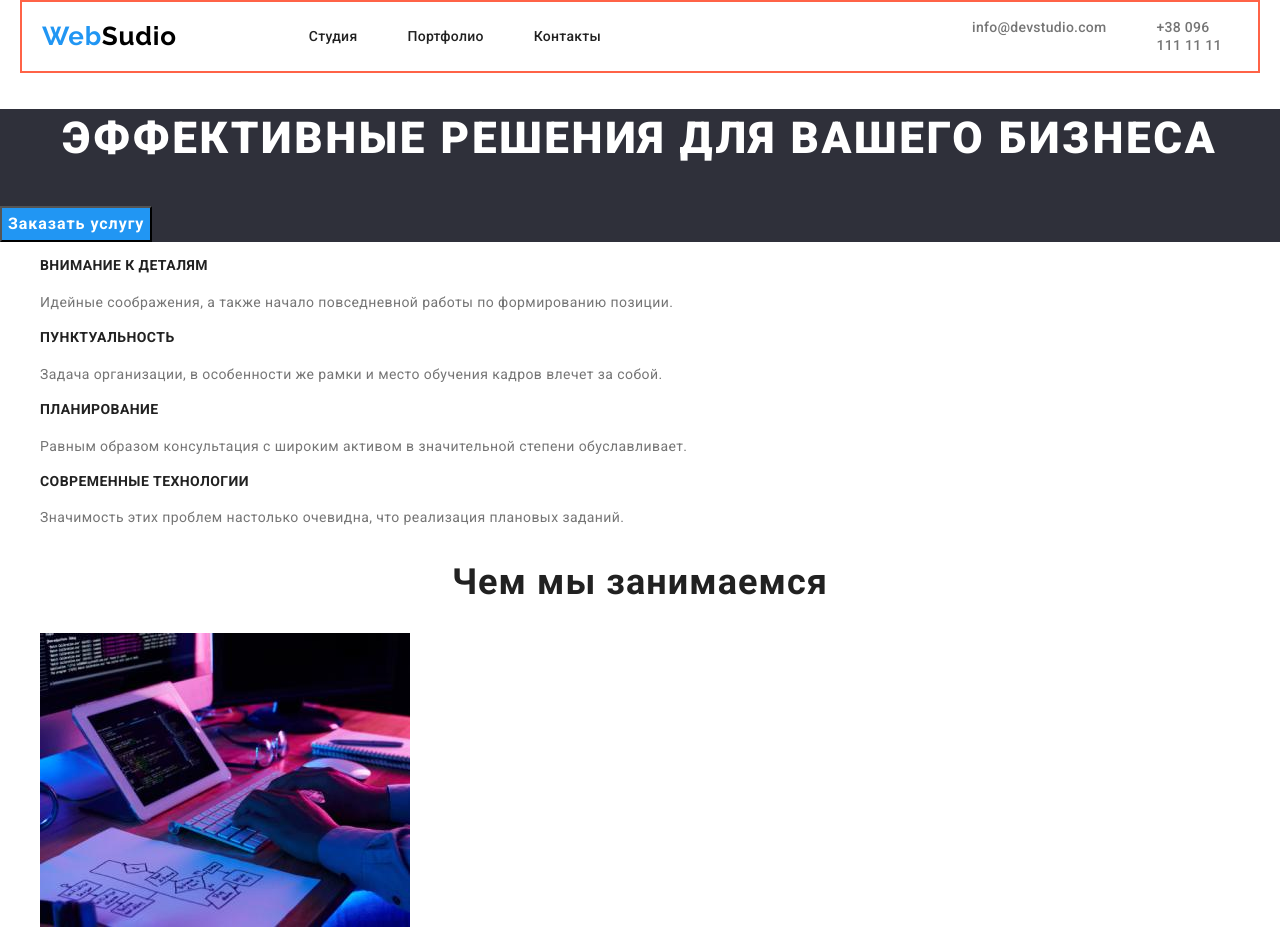
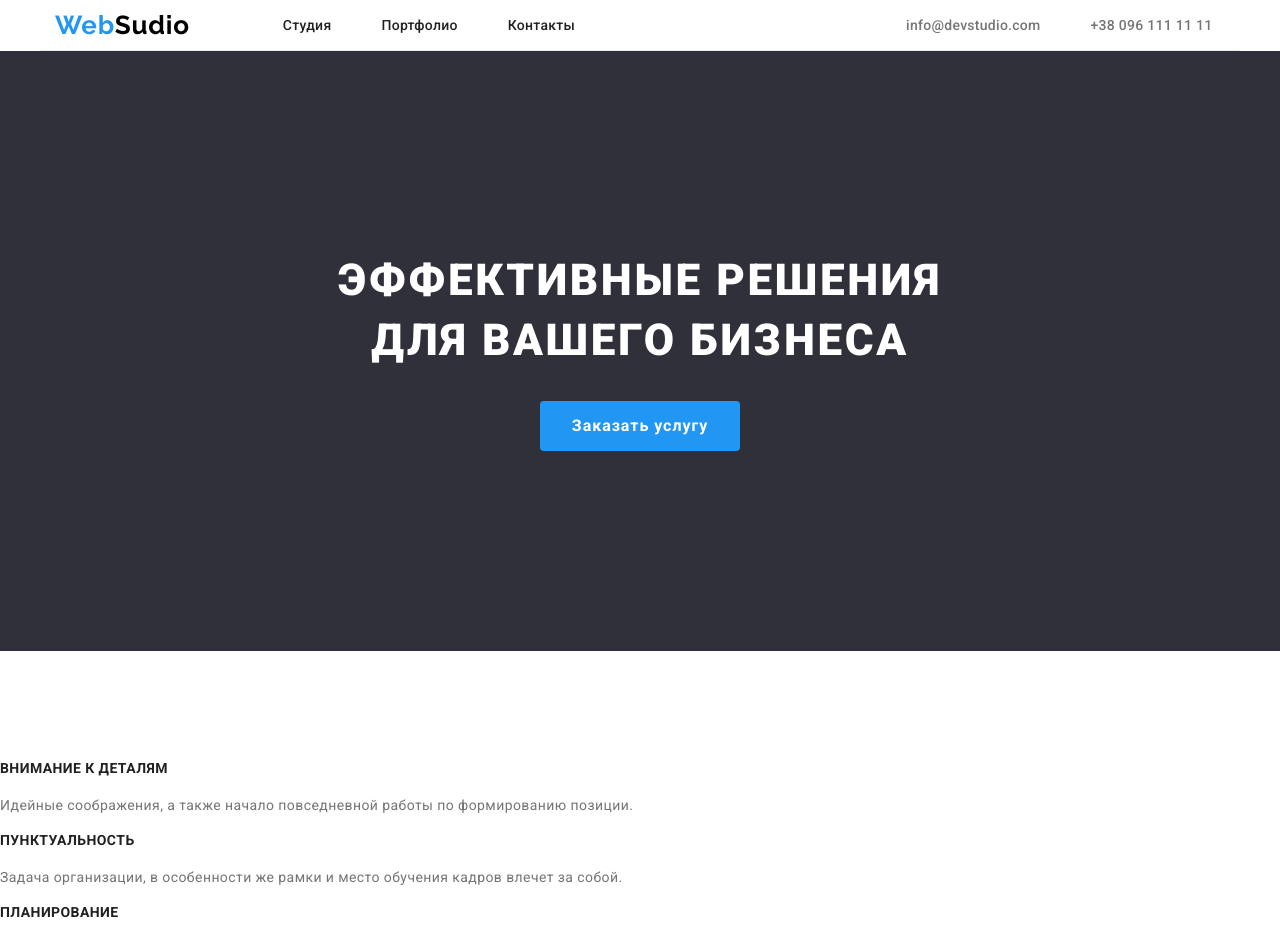
Before and after one commit to VladimirKoshovec/goit-markup-hw-03, a plain HTML site: page index.html in a window 1280 px wide. Shown: the top 927 px of the page. Drawn offline with nearby package versions, Linux system fonts and the light colour scheme.

Commit message:
block+flex1

```diff
--- a/css/styles.css
+++ b/css/styles.css
@@ -31,6 +31,23 @@
 /*all list decoration*/
 .listnone {
        list-style: none;
+       margin-left: 0;
+       padding: 0;
+}
+/*---------------------------CONTAINER----------------------*/
+.container {
+    display: block;
+    width: 1200px;
+    margin: 0 auto;
+    padding-left: 15px;
+    padding-right: 15px;
+
+}
+
+.section{
+    display: block;
+    padding-top: 94px;
+    padding-bottom: 94px;
 }
 
 /*---------------------------/GLOBAL----------------------*/
@@ -39,16 +56,6 @@ body {
     font-family: Roboto, sans-serif;
     color: var(--brandgray);
     font-weight: 400;
-}
-
-/*---------------------------CONTAINER----------------------*/
-.container{
-    display: block;
-    width: 1240px;
-    margin: 0 auto;
-    padding-left: 20px;
-    padding-right: 20px;
-    border: 2px solid tomato;
 }
 
 /*---------------------------HEADER----------------------*/
@@ -77,9 +84,10 @@ body {
 /*nav*/
 
 .nav-main{
-        display: flex;
-        font-weight: 500;
-        margin-left: 92px;
+    font-weight: 500;
+
+    display: flex;
+    margin-left: 93px;
 }
 
 .nav-main > .nav-item:not(:last-child){
@@ -87,8 +95,9 @@ body {
 }
 
 .nav-adres{
+    font-weight: 500;
+
     display: flex;
-    font-weight: 500;
     margin-left: 331px;
 }
 
@@ -118,12 +127,25 @@ body {
     color: var(--brandblue);
 }
 
+
+.pagehader{
+    border-bottom: 1px solid #ECECEC;
+}
+
 /*---------------------------/HEADER----------------------*/
 
 /*---------------------------MAIN----------------------*/
-/*hero*/
+
+/*---------------------------HERO----------------------*/
 .hero{
     background-color: var(--dbgcolorblack);
+
+    display: block;
+    padding-top: 200px;
+    padding-bottom: 200px;
+    max-width: 1600px;
+    margin-left: auto;
+    margin-right: auto;
 }
 
 .hero-title{
@@ -134,6 +156,12 @@ body {
     text-align: center;
     text-transform: uppercase;
     letter-spacing: 0.06em;
+
+    /*margin: 0px;*/
+    margin-top: 0px;
+    margin-left: auto;
+    margin-right: auto;
+    margin-bottom: 30px;
 }
 
 .hero-button{
@@ -145,7 +173,18 @@ body {
     font-size: 16px;
     line-height: 1.875;
     letter-spacing: 0.06em;
+
+    display: block;
+    padding: 10px 32px;
+    border: 0px;
+    border-radius: 4px;
+    margin-left: auto;
+    margin-right: auto;
+
 }
+
+/*---------------------------/HERO----------------------*/
+
 /*principles*/
 .principles h2{
     display: none;
--- a/index.html
+++ b/index.html
@@ -38,11 +38,11 @@
     <main>
         <!--hero-->
         <section class="hero">
-            <h1 class="hero-title">Эффективные решения для вашего бизнеса</h1>
+            <h1 class="hero-title">Эффективные решения <br>для вашего бизнеса</h1>
             <button type="button" class="hero-button">Заказать услугу</button>
         </section>
         <!--principles-->
-        <section class="principles">
+        <section class="principles  section">
             <h2>Наши принципы</h2>
             <ul class="listnone">
                 <li>
@@ -68,7 +68,7 @@
             </ul>
         </section>
         <!--specialization-->
-        <section class="specialization">
+        <section class="specialization section">
             <h2 class="section-h">Чем мы занимаемся</h2>
             <ul class="listnone">
                 <li><a href=""><img src="images/img_portfolio1_f.jpg" alt="Программирование" width="370"
```
